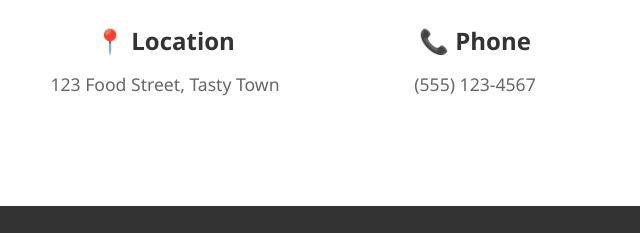
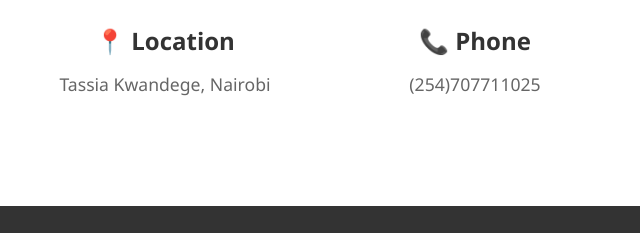
Before and after one commit to miechylisa/foodprojecthtml, a website: page index.html in a window 1280 px wide. Shown: the part 2960-3193 px from the top of the page, 165-805 px from the left. Drawn offline with Linux system fonts and the light colour scheme.

Commit message:
improved locations

```diff
--- a/index.html
+++ b/index.html
@@ -167,11 +167,11 @@
             <div class="contact-info">
                 <div class="contact-item">
                     <h3>📍 Location</h3>
-                    <p>123 Food Street, Tasty Town</p>
+                    <p>Tassia Kwandege, Nairobi</p>
                 </div>
                 <div class="contact-item">
                     <h3>📞 Phone</h3>
-                    <p>(555) 123-4567</p>
+                    <p>(254)707711025 </p>
                 </div>
                 <div class="contact-item">
                     <h3>⏰ Hours</h3>
```
